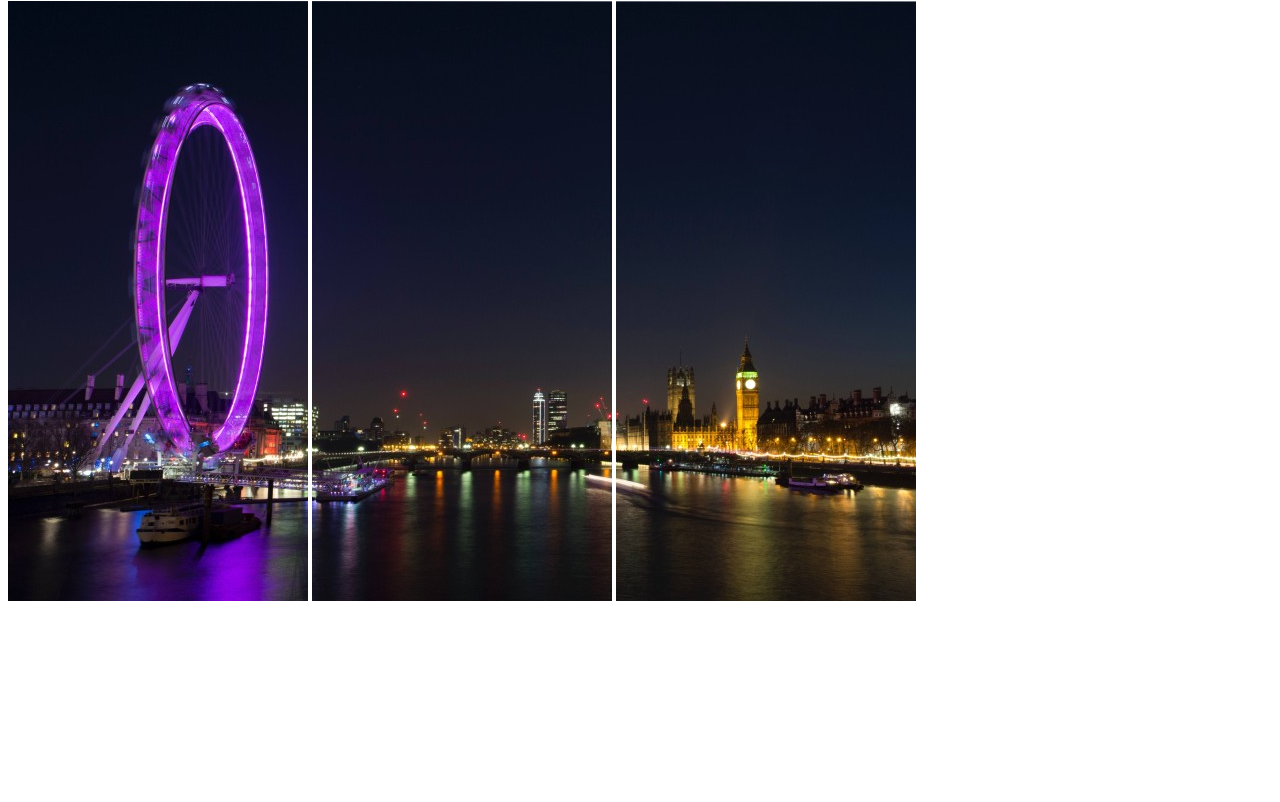
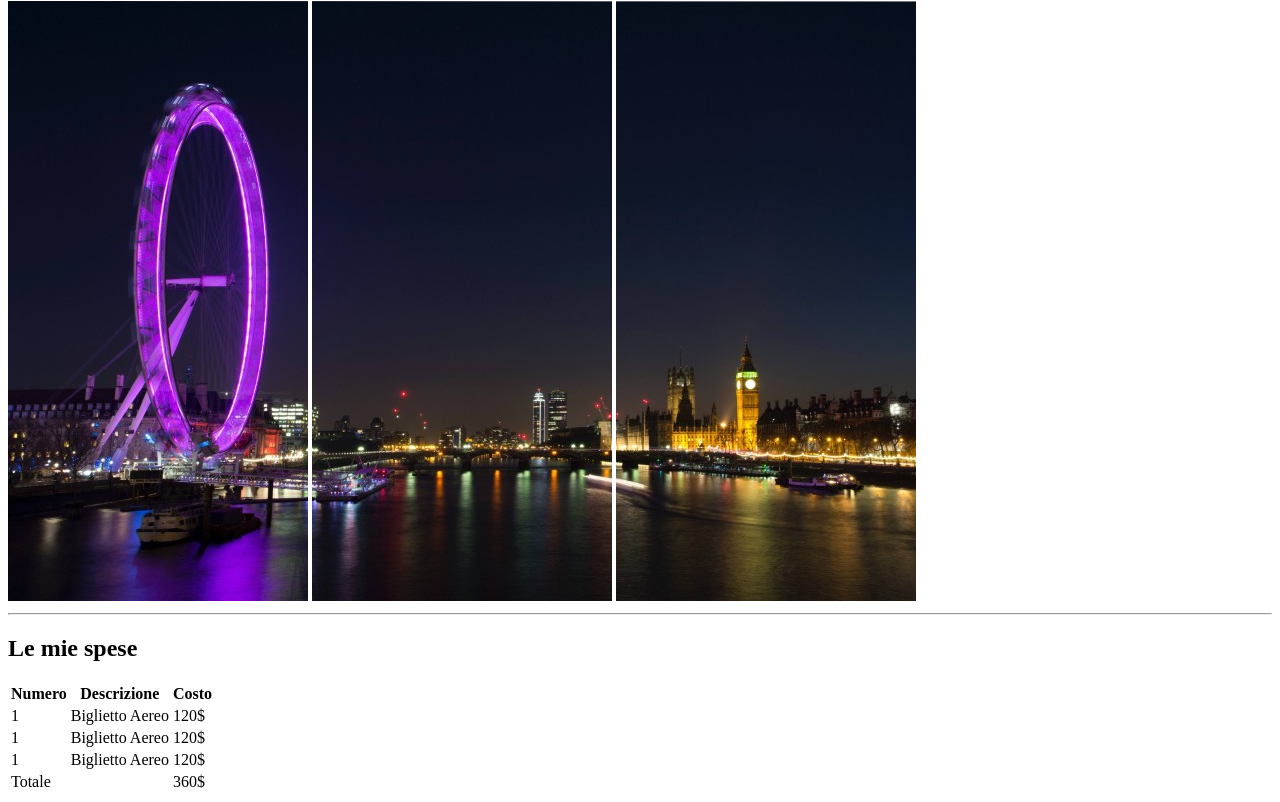
Before and after one commit to IlCarretto/html-london-trip, a plain HTML site: page index.html in a window 1280 px wide. Shown: the part 79-881 px from the top of the page. Before the commit the page ends 800 px from the top, so only its background shows below. Drawn offline with Linux system fonts and the light colour scheme.

Commit message:
Aggiunto Main e sezione spese

```diff
--- a/index.html
+++ b/index.html
@@ -8,11 +8,47 @@
 </head>
 <body>
 
+    <!-- Header -->
     <header>
         <h1>Il mio viaggio a Londra</h1>
         <img src="img/pexels-bill-emrich-230794-0.jpg" alt="">
         <img src="img/pexels-bill-emrich-230794-1.jpg" alt="">
         <img src="img/pexels-bill-emrich-230794-2.jpg" alt="">
     </header>
+    <!-- /Header -->
+
+    <hr>
+
+    <main>
+        <h2>Le mie spese</h2>
+        <table>
+            <tr>
+                <th>Numero</th>
+                <th>Descrizione</th>
+                <th>Costo</th>
+            </tr>
+            <tr>
+                <td>1</td>
+                <td>Biglietto Aereo</td>
+                <td>120$</td>
+            </tr>
+            <tr>
+                <td>1</td>
+                <td>Biglietto Aereo</td>
+                <td>120$</td>
+            </tr>
+            <tr>
+                <td>1</td>
+                <td>Biglietto Aereo</td>
+                <td>120$</td>
+            </tr>
+            <tr>
+                <td colspan="2">Totale</td>
+                <td>360$</td>
+            </tr>
+        </table>
+    </main>
+
+
 </body>
 </html>
```
